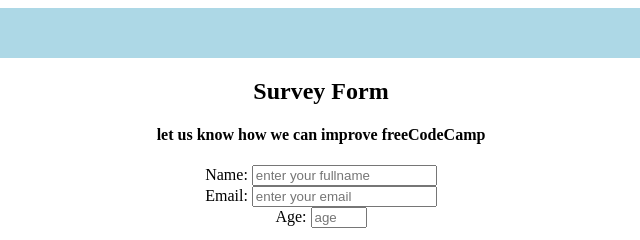
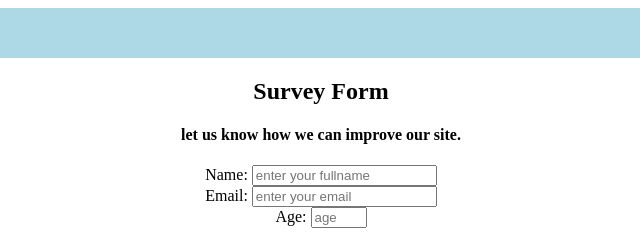
Before and after one commit to Ritusharma25/FORM, a plain HTML site: page index.html in a window 1280 px wide. Shown: the top 240 px of the page, 319-959 px from the left. Drawn offline with Linux system fonts and the light colour scheme.

Commit message:
Update index.html

```diff
--- a/index.html
+++ b/index.html
@@ -8,7 +8,7 @@ border:50px solid lightblue;
 
 <body>
 <h2 style="text-align:center;">Survey Form</h2>
-<h4 style="text-align:center;">let us know how we can improve freeCodeCamp</h4>
+<h4 style="text-align:center;">let us know how we can improve our site.</h4>
 
 <form  style="text-align:center;">
 Name:  <input type="text" maxlength="20" placeholder="enter your fullname"><br>
```
